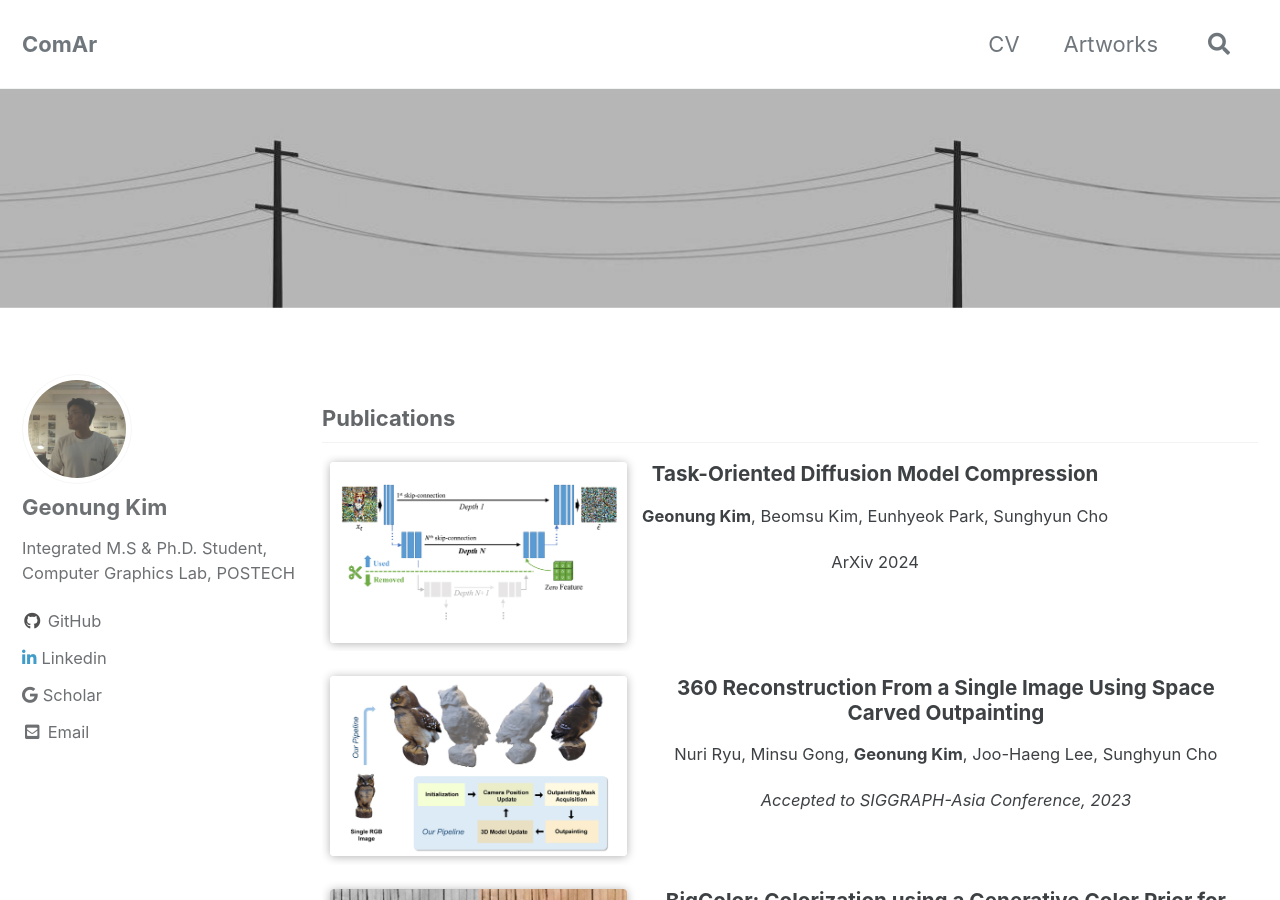
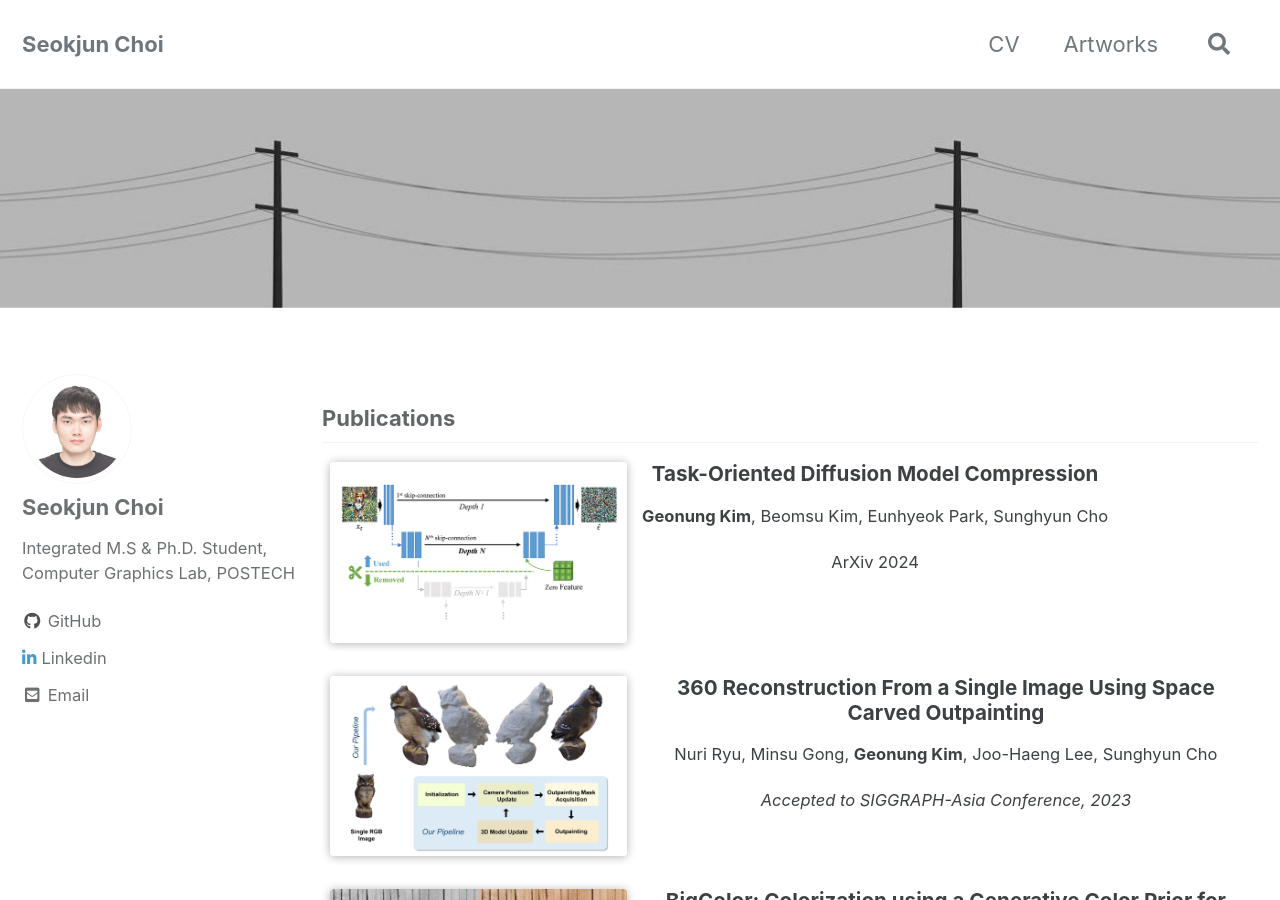
Before and after one commit to MichaelCSJ/MichaelCSJ.github.io, a Jekyll site: the page built from index.html, in a window 1280 px wide and 900 px high. Built offline with Jekyll 4.4.1, drawn with Linux system fonts in a browser that asks for light colours; cached includes are drawn as plain includes; the list of posts is cut into pages by our own code.

Commit message:
change name

```diff
--- a/_config.yml
+++ b/_config.yml
@@ -16,10 +16,10 @@ minimal_mistakes_skin    : "default" # "air", "aqua", "contrast", "dark", "dirt"
 
 # Site Settings
 locale                   : "en-US"
-title                    : "ComAr"
+title                    : "Seokjun Choi"
 title_separator          : "-"
 subtitle                 : ""
-name                     : "Geonung Kim"
+name                     : "Seokjun Choi"
 description              : ""
 url                      : # the base hostname & protocol for your site e.g. "https://mmistakes.github.io"
 baseurl                  : # the subpath of your site, e.g. "/blog"
@@ -101,24 +101,24 @@ analytics:
 
 # Site Author
 author:
-  name             : "Geonung Kim"
-  avatar           : "/assets/images/me2.jpg"
+  name             : "Seokjun Choi"
+  avatar           : "/assets/images/seokjun.png"
   bio              : "Integrated M.S & Ph.D. Student, Computer Graphics Lab, POSTECH"
   # location         : "Republic of Korea"
   # email            : "saywooong@gmail.com"
   links:
     - label: "GitHub"
       icon: "fab fa-fw fa-github"
-      url: "https://github.com/KIMGEONUNG"
+      url: "https://github.com/MichaelCSJ"
     - label: "Linkedin"
       icon: "fab fa-linkedin-in"
-      url: "https://www.linkedin.com/in/kimgeonung"
-    - label: "Scholar"
-      icon: "fab fa-google"
-      url: "https://scholar.google.com/citations?user=UgL9yfwAAAAJ&hl=en"
+      url: "https://www.linkedin.com/in/seokjun-choi-734587190/"
+    # - label: "Scholar"
+    #   icon: "fab fa-google"
+    #   url: "https://scholar.google.com/citations?user=UgL9yfwAAAAJ&hl=en"
     - label: "Email"
       icon: "fas fa-fw fa-envelope-square"
-      url: "mailto:saywooong@gmail.com"
+      url: "mailto:cmichael231117@gmail.com"
 
     - label: "Twitter"
       icon: "fab fa-fw fa-twitter-square"
@@ -135,7 +135,7 @@ footer:
   links:
     - label: "GitHub"
       icon: "fab fa-fw fa-github"
-      url: "https://github.com/KIMGEONUNG"
+      url: "https://github.com/MichaelCSJ"
 
 
 # Reading Files
```
Also changed, not shown: assets/images/seokjun.png (added).
